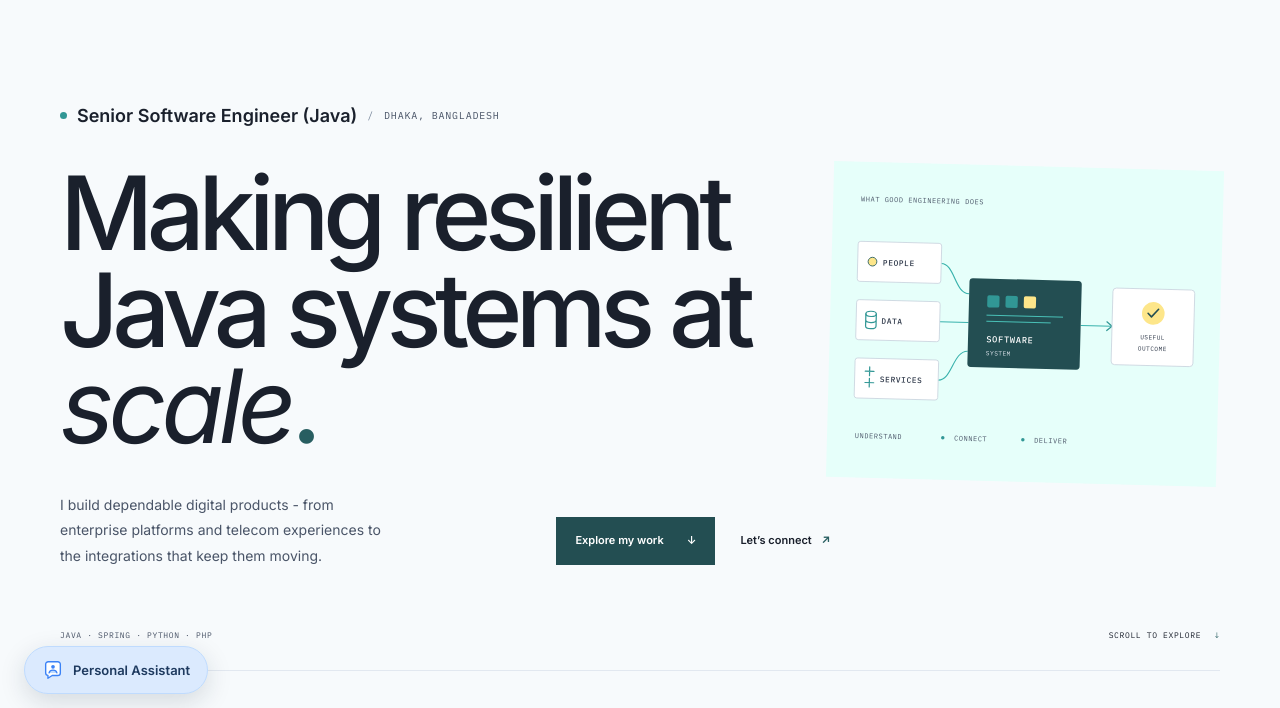
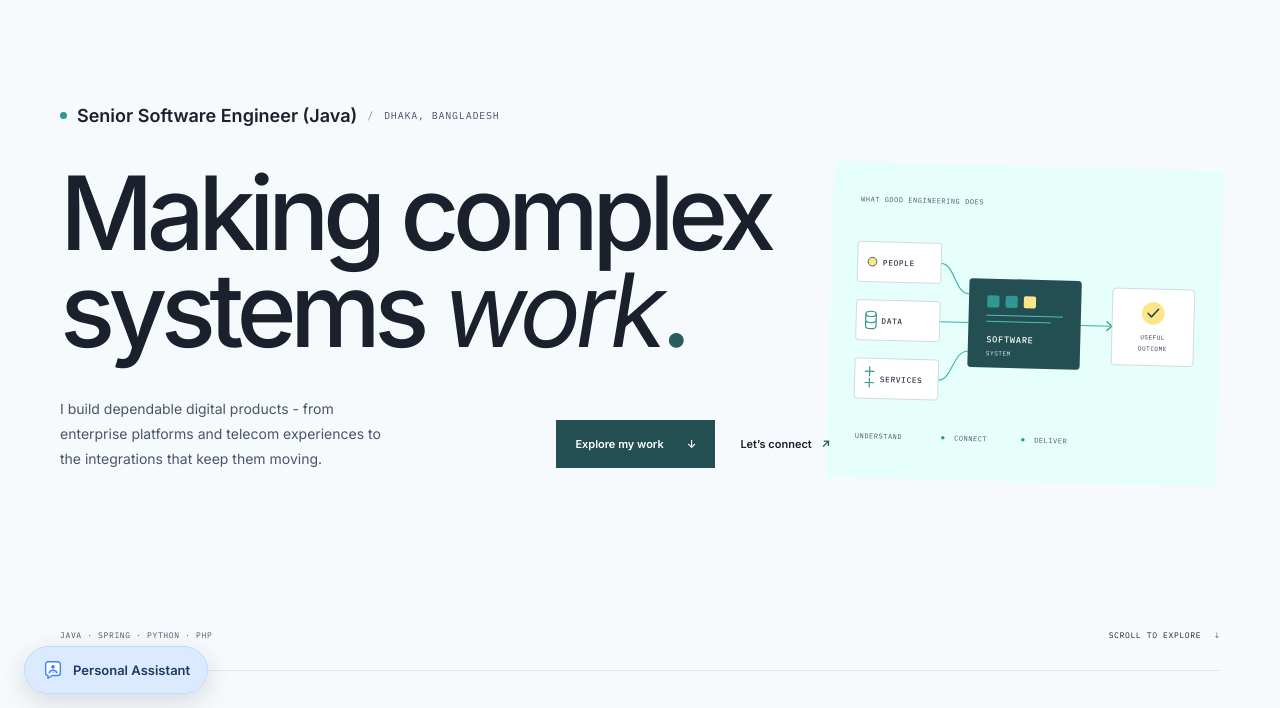
Before and after one commit to sayedahammed/personal-site, a Django app: page / in a window 1280 px wide. Shown: the part 82-790 px from the top of the page. Run offline with Django 5.2, Linux system fonts and the light colour scheme.

Commit message:
Update hero headline

```diff
--- a/templates/home.html
+++ b/templates/home.html
@@ -19,7 +19,7 @@
   <section class="hero section-shell" id="home">
     <div class="hero-copy">
       <p class="eyebrow"><span class="status-dot"></span> <span class="hero-designation">Senior Software Engineer (Java)</span> <span class="eyebrow-divider">/</span> Dhaka, Bangladesh</p>
-      <h1>Making resilient<br>Java systems at <span class="serif-accent">scale</span><span class="period">.</span></h1>
+      <h1>Making complex<br>systems <span class="serif-accent">work</span><span class="period">.</span></h1>
       <div class="hero-bottom">
         <p class="hero-intro">I build dependable digital products - from enterprise platforms and telecom experiences to the integrations that keep them moving.</p>
         <div class="hero-actions">
```
